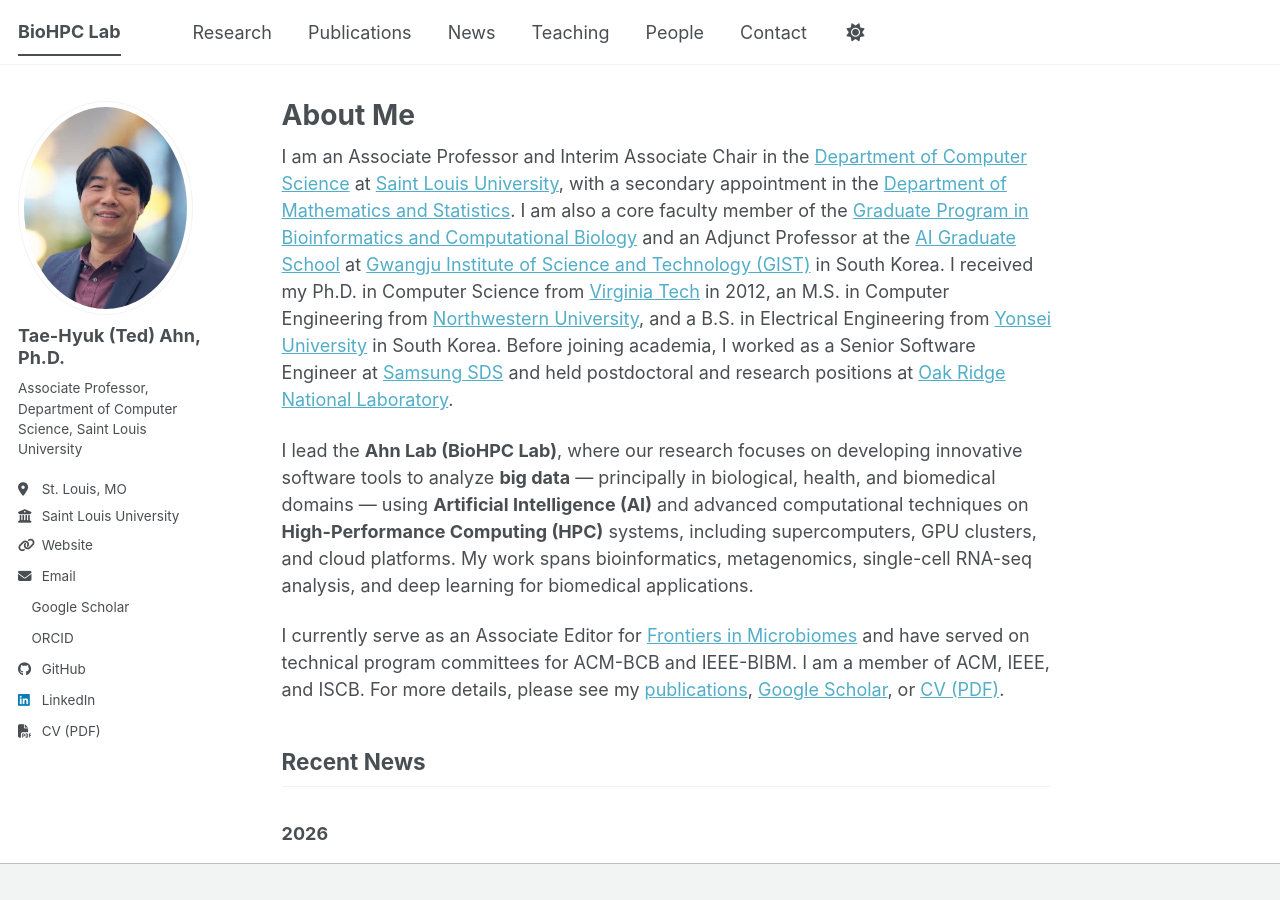
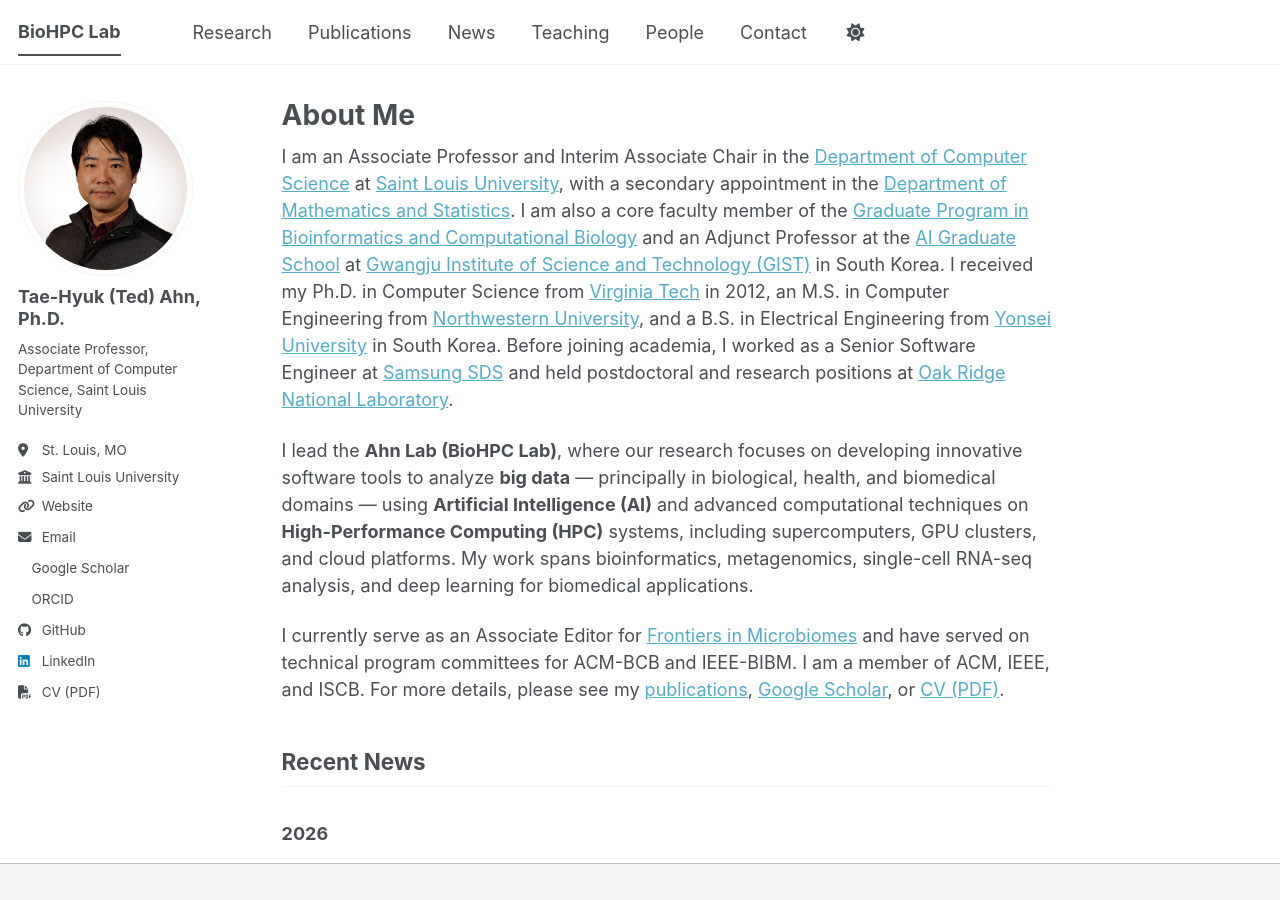
Before and after one commit to BioHPC/BioHPC.github.io, a Jekyll site: the page built from _pages/about.md, in a window 1280 px wide and 900 px high. Built offline with Jekyll 4.4.1, drawn with Linux system fonts in a browser that asks for light colours; a style sheet for code colours, icons or effects is not loaded.

Commit message:
modified:   _config.yml 	new file:   images/ahn_photo.jpg

```diff
--- a/_config.yml
+++ b/_config.yml
@@ -18,7 +18,7 @@ repository      : "BioHPC/BioHPC.github.io"
 
 # Site Author (Side bar)
 author:
-  avatar    : "THAahn_2024.jpg"       # images/ 폴더에 프로필 사진 넣기
+  avatar    : "ahn_photo.jpg"       # images/ 폴더에 프로필 사진 넣기
   name      : "Tae-Hyuk (Ted) Ahn, Ph.D."
   bio       : "Associate Professor, Department of Computer Science, Saint Louis University"
   location  : "St. Louis, MO"
```
Also changed, not shown: images/ahn_photo.jpg (added).
